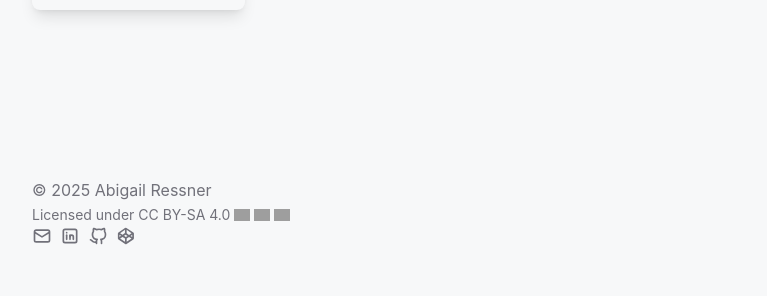
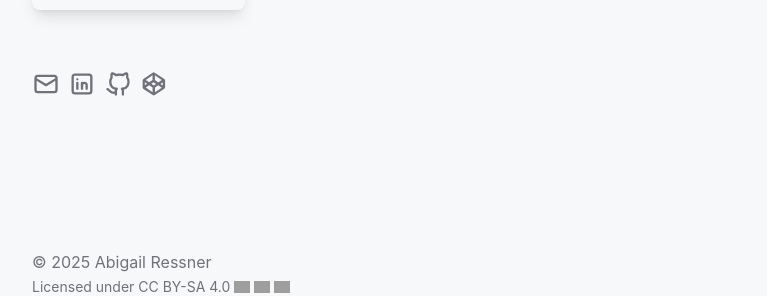
Before and after one commit to abbyressner/personal-site, a Next.js app: page / in a window 1280 px wide. Shown: the part 1499-1795 px from the top of the page, without its empty margins (256-1023 px from the left). Built offline with nearby package versions, Linux system fonts and the light colour scheme; grey boxes are pictures that could not be loaded; a web font is replaced by a local one.

Commit message:
update links component

```diff
--- a/app/Links.tsx
+++ b/app/Links.tsx
@@ -41,8 +41,8 @@ const Links = () => {
           >
             <Image
               src={link.src}
-              width={20}
-              height={20}
+              width={28}
+              height={28}
               alt={link.alt}
             />
           </a>
--- a/app/page.tsx
+++ b/app/page.tsx
@@ -11,7 +11,7 @@ export default function Home() {
       </nav>
 
       {/* header */}
-      <header className="max-w-screen-md mx-auto px-4 sm:px-6 md:px-8 pt-32 pb-12 ">
+      <header className="max-w-screen-md mx-auto px-4 sm:px-6 md:px-8 pt-32 pb-12">
         <div className="flex items-center">
           <Image
             src="/my-emoji.png"
@@ -68,7 +68,7 @@ export default function Home() {
         </section>
 
         {/* projects */}
-        <div className="container pb-4">
+        <div className="container pb-3">
           <h2 className="heading text-2xl font-semibold mb-4">Projects</h2>
           <div className="grid gap-8 grid-cols-2 sm:grid-cols-2 md:grid-cols-3 lg:grid-cols-3">
 
@@ -166,6 +166,8 @@ export default function Home() {
           </div>
         </div>
 
+        <Links />
+
         {/* footer */}
         <footer className="pt-2 pb-8">
           <p className="text-md text-body2 pt-24">
@@ -206,7 +208,6 @@ export default function Home() {
                 className="inline-block ml-1"
               />
             </a>
-            <Links />
           </p>
         </footer>
       </main>
```
